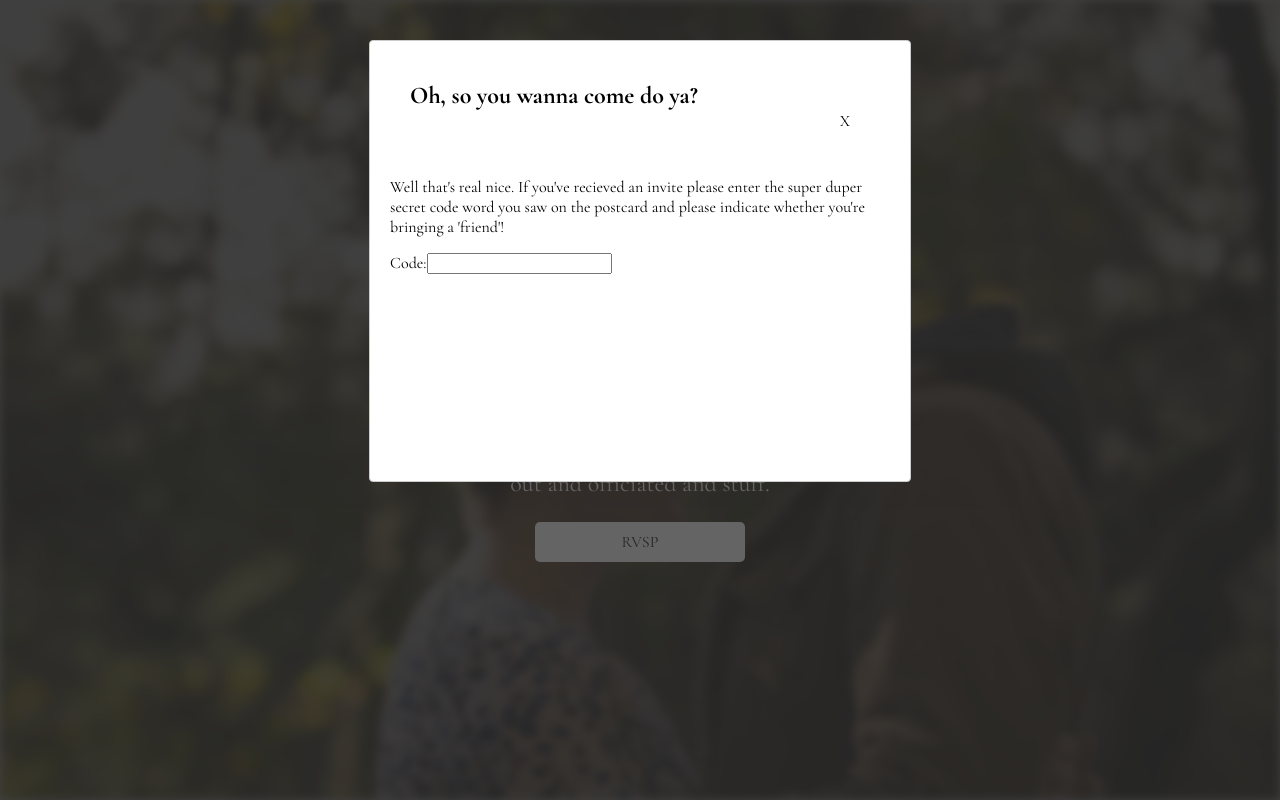
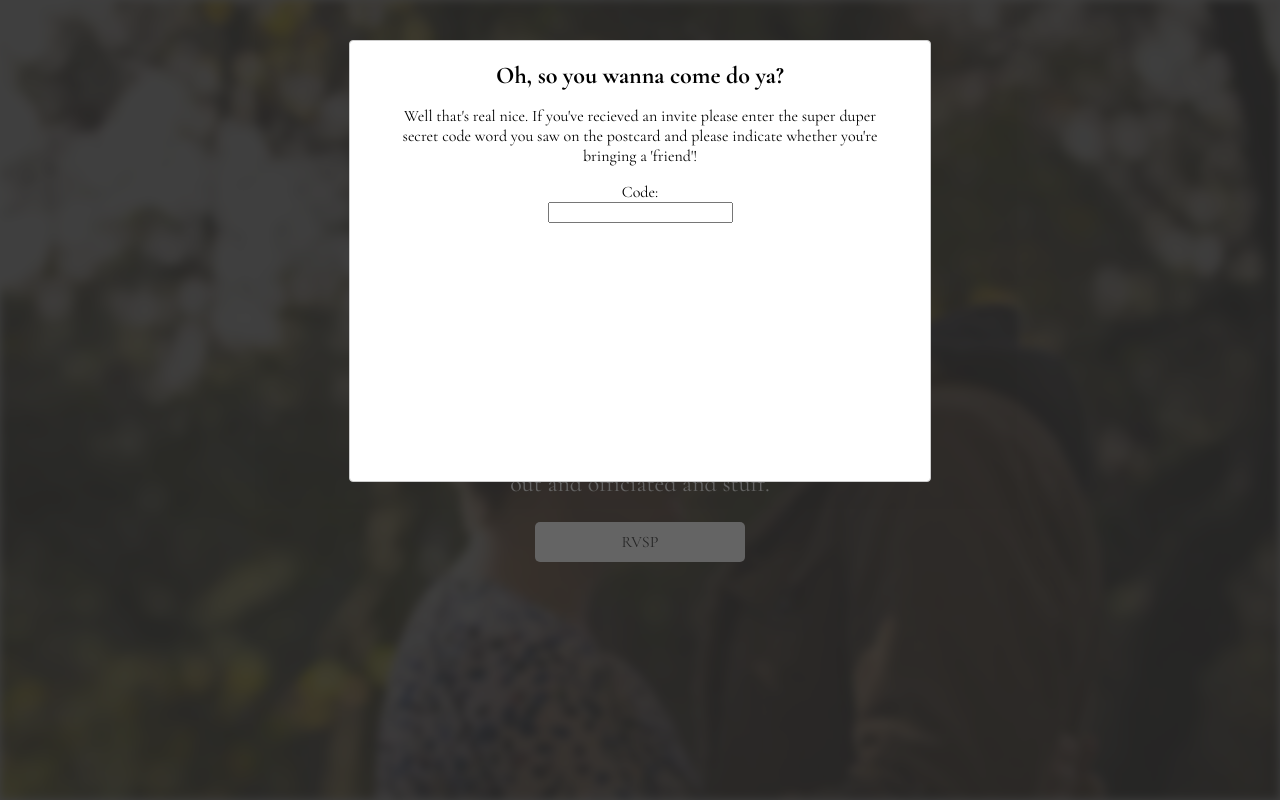
Before and after one commit to millyrowboat/wedding-site, a React (Create React App) app: page / in a window 1280 px wide. Both pictures are taken after a click on the button "RVSP". Built offline with nearby package versions, Linux system fonts and the light colour scheme.

Commit message:
Finish styling modal kinda

```diff
--- a/src/App.js
+++ b/src/App.js
@@ -42,7 +42,8 @@ const styles = {
         position: "static",
         margin: "40px",
         height: "400px",
-        backgroundColor: "white"
+        backgroundColor: "white",
+        padding: "20px 40px"
     },
     overlay: {
         display: "flex",
--- a/src/Button.js
+++ b/src/Button.js
@@ -5,6 +5,7 @@ const styles = {
     button: props => ({
         "margin-top": "20px",
         "width": props.width,
+        "height": props.height,
         "font-size": "1rem",
         "padding": "10px",
         "background-color": "#ffffff",
@@ -14,8 +15,8 @@ const styles = {
     })
 }
 
-const Button = ({classes, children, onClick }) => {
-    return (<button onClick={onClick} className={classes.button}>{children}</button> )
+const Button = ({classes, children, action }) => {
+    return (<button onClick={action} className={classes.button}>{children}</button> )
 };
 
 export const FancyButton = injectSheet(styles)(Button);
--- a/src/IntroductionText.js
+++ b/src/IntroductionText.js
@@ -33,7 +33,7 @@ const Text = ({ classes, openModal }) => {
           <span className={classes.secondaryText}>You're invited to Bec and Milly's party where
         some legal stuff just so happens to get read out and officiated and
         stuff.</span>
-        <FancyButton width={"50%"} onClick={openModal}> RVSP </FancyButton>
+        <FancyButton width={"50%"} height={"40px"} action={openModal}> RVSP </FancyButton>
       </div>
     </div>
   );
--- a/src/ModalContent.js
+++ b/src/ModalContent.js
@@ -4,12 +4,8 @@ import { FancyButton } from './Button';
 
 const styles = {
     content: {
-    fontFamily: 'Cormorant Garamond, serif'
-    },
-    header: {
-        display: "flex",
-        padding: "20px",
-        justifyContent: "space-between"
+        fontFamily: 'Cormorant Garamond, serif',
+        textAlign: "center"
     },
     'h2': {
         margin: 0
@@ -21,7 +17,6 @@ const ModalContent = ({ classes, closeModal }) => {
         <div className={classes.content} >
             <div className={classes.header}>
                 <h2 className={classes.h2}>Oh, so you wanna come do ya?</h2>
-                <FancyButton width={"50px"} onClick={closeModal}>X</FancyButton>
             </div>
             <div className={classes.body}>
                 <p> Well that's real nice. If you've recieved an invite please enter the
@@ -29,7 +24,7 @@ const ModalContent = ({ classes, closeModal }) => {
                     whether you're bringing a 'friend'! </p>
                 <form>
                     <div>
-                        <label>Code:</label>
+                        <label>Code:</label><br />
                         <input type="text" id="code" name="code"/>
                     </div>
                 </form>
```
